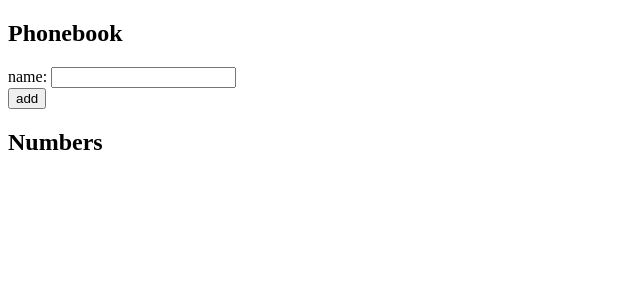
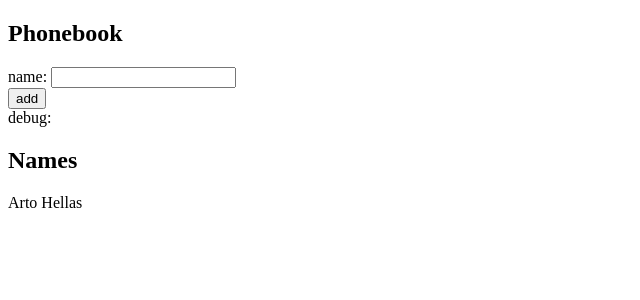
Before and after one commit to AdityaVT/full-stack-course, a React (Vite) app in the folder part2/phonebook/: page / in a window 1280 px wide. Shown: the top 300 px of the page, without its empty margins (0-640 px from the left). Built offline with nearby package versions, Linux system fonts and the light colour scheme.

Commit message:
Exercise 2.6

```diff
--- a/part2/phonebook/src/App.jsx
+++ b/part2/phonebook/src/App.jsx
@@ -2,22 +2,50 @@ import { useState } from 'react'
 
 const App = () => {
   const [persons, setPersons] = useState([
-    { name: 'Arto Hellas' }
+    { name: 'Arto Hellas' , id: 1}
   ])
   const [newName, setNewName] = useState('')
+
+  const addName = (event) => {
+    event.preventDefault()
+    const nameObject = {
+      name: newName,
+      id: persons.length + 1
+    }
+
+    setPersons(persons.concat(nameObject))
+    setNewName('')
+  }
+
+  const handleNameChange = (event) => {
+    setNewName(event.target.value)
+  }
+
+  // const clearRecords = () => {
+  //   setPersons([])
+  // }
 
   return (
     <div>
       <h2>Phonebook</h2>
-      <form>
+      <form onSubmit={addName}>
         <div>
-          name: <input />
+          name: <input value={newName} onChange={handleNameChange}/>
         </div>
         <div>
           <button type="submit">add</button>
         </div>
       </form>
-      <h2>Numbers</h2>
+      <div>debug: {newName}</div>
+      <h2>Names</h2>
+      <div>
+        {persons.map(person =>
+          <p key={person.id}>{person.name}</p>
+        )}
+      </div>
+      {/* <div>
+        <button type="submit" onClick={clearRecords}>clear</button>
+      </div> */}
     </div>
   )
 }
```
